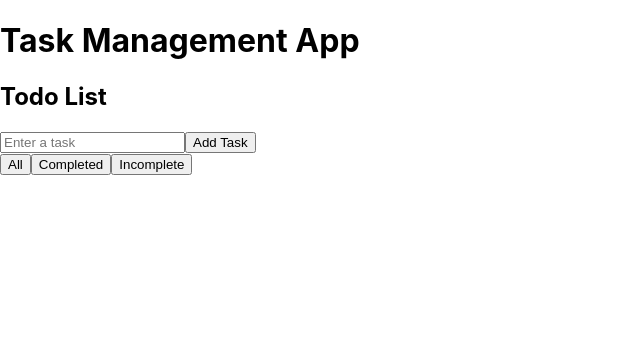
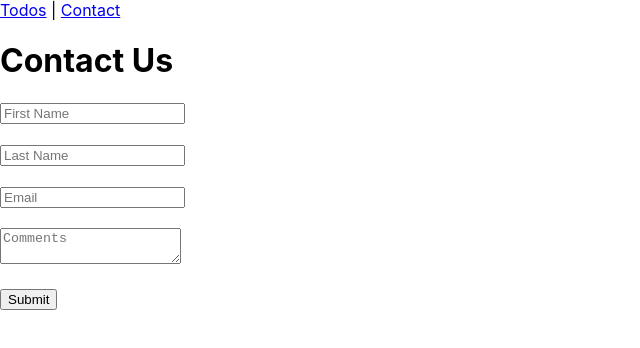
Before and after one commit to garyhermos07/task-management-app, a React (Create React App) app: page /contact in a window 1280 px wide. Shown: the top 348 px of the page, without its empty margins (0-640 px from the left). Built offline with nearby package versions, Linux system fonts and the light colour scheme.

Commit message:
Add Router and Contact page

```diff
--- a/package.json
+++ b/package.json
@@ -9,6 +9,7 @@
     "@testing-library/user-event": "^13.5.0",
     "react": "^19.2.7",
     "react-dom": "^19.2.7",
+    "react-router-dom": "^7.18.0",
     "react-scripts": "5.0.1",
     "web-vitals": "^2.1.4"
   },
--- a/src/App.js
+++ b/src/App.js
@@ -1,4 +1,7 @@
 import { useState } from "react";
+import { Routes, Route, Link } from "react-router-dom";
+import Contact from "./Contact";
+
 
 function App() {
   const [task, setTask] = useState("");
@@ -33,9 +36,18 @@ function App() {
      });
   return (
     <div>
-      <h1>Task Management App</h1>
+      <nav>
+        <Link to="/">Todos</Link> | <Link to="/contact">Contact</Link>
+      </nav>
 
-     <h2>Todo List</h2>
+        <Routes>
+           <Route
+             path="/"
+             element={
+              <div>
+               <h1>Task Management App</h1>
+
+               <h2>Todo List</h2>
 
      <input
      type="text"
@@ -86,6 +98,11 @@ function App() {
      ))}
      </ul>
     </div>
+  }
+  />
+   <Route path="/contact" element={<Contact />} />
+   </Routes>
+   </div>
   );
 }
 
--- /dev/null
+++ b/src/Contact.js
@@ -0,0 +1,53 @@
+import { useState } from "react";
+
+function Contact() {
+    const [firstName, setFirstName] = useState("");
+    const [lastName, setLastName] = useState("");
+    const [email, setEmail] = useState ("");
+    const [comments, setComments] = useState("");
+
+    return (
+        <div>
+            <h1>Contact Us</h1>
+
+             <input
+               type="text"
+               placeholder="First Name"
+               value={firstName}
+               onChange={(e) => setFirstName(e.target.value)}
+               />
+
+               <br /><br />
+
+               <input
+                type="text"
+                placeholder="Last Name"
+                value={lastName}
+                onChange={(e) => setLastName(e.target.value)}
+                />
+
+                <br /><br />
+
+                <input
+                type="email"
+                placeholder="Email"
+                value={email}
+                onChange={(e) => setEmail(e.target.value)}
+                />
+
+                <br /><br />
+
+                <textarea
+                placeholder="Comments"
+                value={comments}
+                onChange={(e) => setComments(e.target.value)}
+                />
+
+                <br /><br />
+
+                <button>Submit</button>
+        </div>
+    );
+}
+
+export default Contact;
--- a/src/index.js
+++ b/src/index.js
@@ -2,16 +2,13 @@ import React from 'react';
 import ReactDOM from 'react-dom/client';
 import './index.css';
 import App from './App';
-import reportWebVitals from './reportWebVitals';
+import { BrowserRouter } from 'react-router-dom';
 
 const root = ReactDOM.createRoot(document.getElementById('root'));
 root.render(
   <React.StrictMode>
-    <App />
+     <BrowserRouter>
+     <App />
+     </BrowserRouter>
   </React.StrictMode>
 );
-
-// If you want to start measuring performance in your app, pass a function
-// to log results (for example: reportWebVitals(console.log))
-// or send to an analytics endpoint. Learn more: https://bit.ly/CRA-vitals
-reportWebVitals();
```
Also changed, not shown: 1 other file (tests, documents, lock files or other folders).
